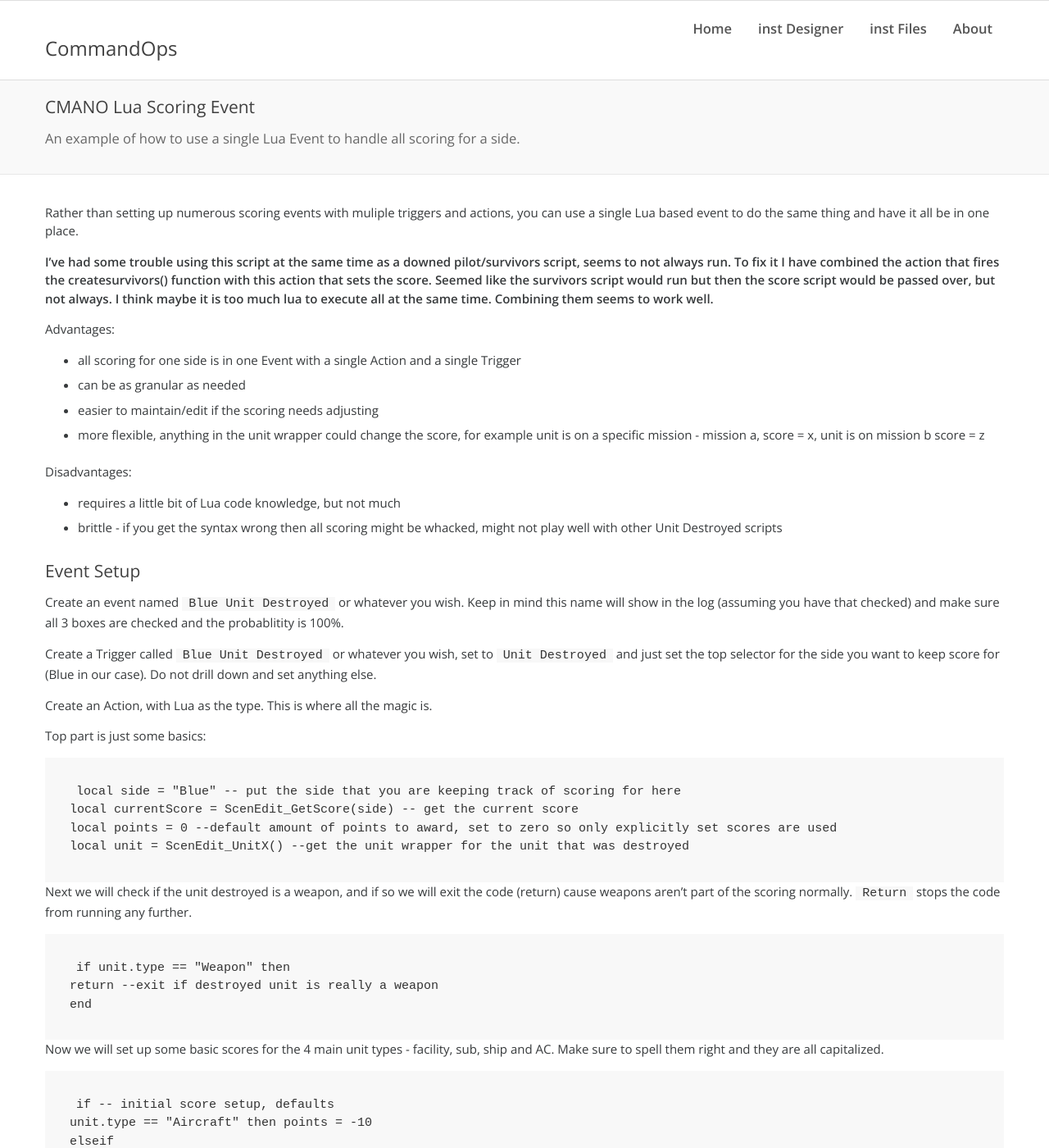
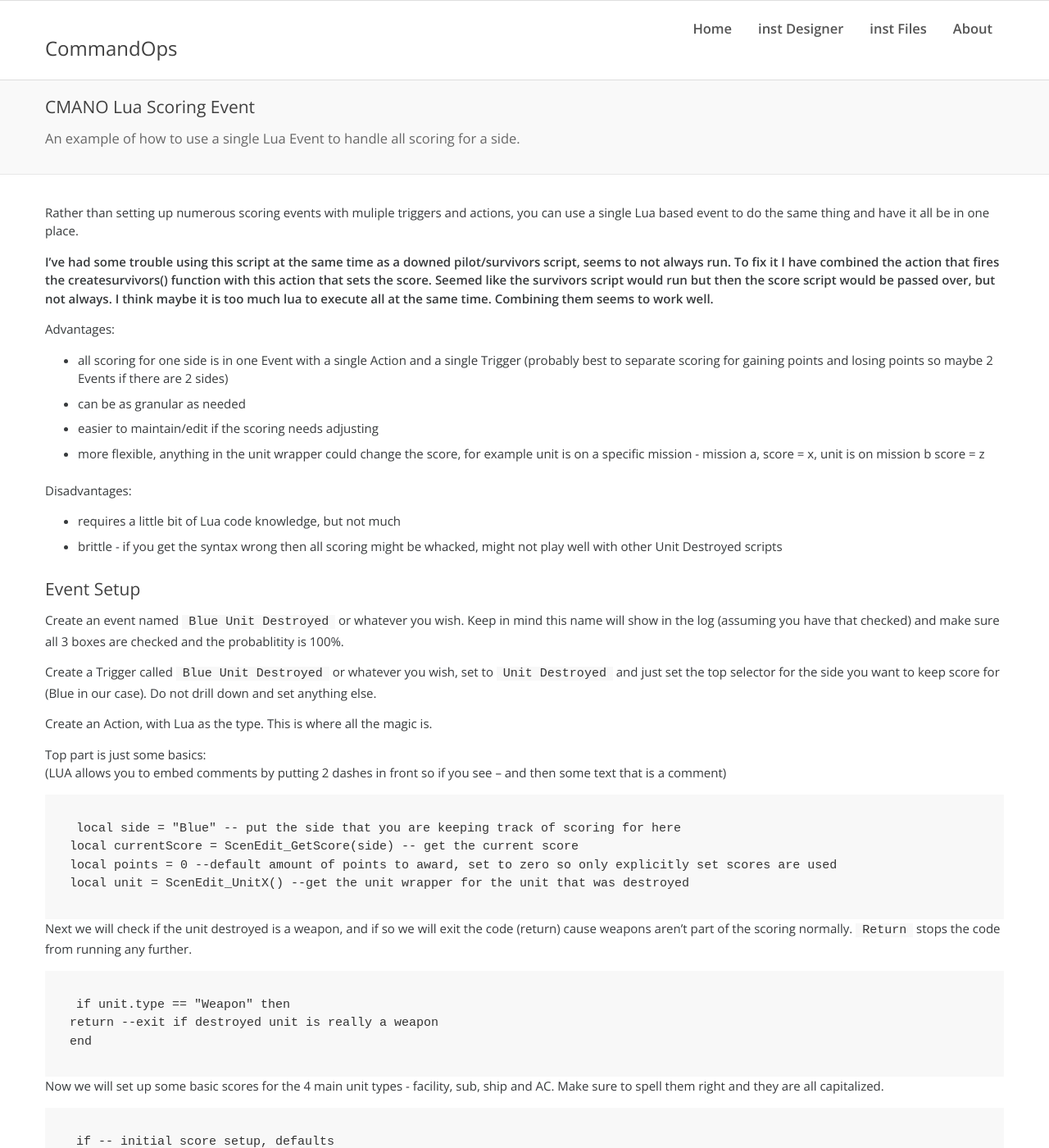
Before and after one commit to commandops/commandops.github.io, a Jekyll site: the page built from posts/lua-scoring-example.md, in a window 1280 px wide and 1400 px high. Shown: the whole window at 82% size. Built offline with Jekyll 4.4.1, drawn with Linux system fonts in a browser that asks for light colours; comment, search, counter and statistics services are not loaded; some of the changed text lies outside the part shown.

Commit message:
Update lua-scoring-example.md

````diff
--- a/posts/lua-scoring-example.md
+++ b/posts/lua-scoring-example.md
@@ -9,7 +9,7 @@
 **I've had some trouble using this script at the same time as a downed pilot/survivors script, seems to not always run. To fix it I have combined the action that fires the createsurvivors() function with this action that sets the score. Seemed like the survivors script would run but then the score script would be passed over, but not always. I think maybe it is too much lua to execute all at the same time. Combining them seems to work well.**
 
 Advantages:
-- all scoring for one side is in one Event with a single Action and a single Trigger
+- all scoring for one side is in one Event with a single Action and a single Trigger (probably best to separate scoring for gaining points and losing points so maybe 2 Events if there are 2 sides)
 - can be as granular as needed
 - easier to maintain/edit if the scoring needs adjusting
 - more flexible, anything in the unit wrapper could change the score, for example unit is on a specific mission - mission a, score = x, unit is on mission b score = z
@@ -28,6 +28,7 @@
 Create an Action, with Lua as the type. This is where all the magic is.
 
 Top part is just some basics:
+(LUA allows you to embed comments by putting 2 dashes in front so if you see -- and then some text that is a comment)
 
 ```
 local side = "Blue" -- put the side that you are keeping track of scoring for here
@@ -58,7 +59,7 @@
 end
 ```
 
-So now if a unit is one of those types, say a Sub, we will override the original value of `points` and set it to something we want like -50. It is a negative amount as we are penalizing the side for losing a unit.
+So now if a unit is one of those types, say a Sub, we will override the original value of `points` (which we just set to 0 at the top) and set it to something we want like -50. It is a negative amount as we are penalizing the side for losing a unit.
 
 Next we can drill down as much as we want, this next section is using the unit.subtype to bunch some things up - so if there are 4 ddgs in the scen, and all will incur the same penalty we can set that by using the 3203 subtype. If there are multuple subtypes that will have the same amount of points we can chain them together with an `or` statement.
 
@@ -109,7 +110,7 @@
 ScenEdit_SetScore(side, currentScore, unit.name.. " ("..unit.classname.." Sub Type: "..unit.subtype.." ) Destroyed - Points:  "..points)
 ```
 
-The SetScore function takes in 2 or 3 arguments, the 3rd one is optional - the reason for the score change, above I have that showing some extra info about the unit causing the score change.
+The SetScore function takes in 2 or 3 arguments, the 3rd one is optional (the reason for the score change) above I have that showing some extra info about the unit causing the score change.
 
 The print function is not required, but will show in the luahistory log which is quite handy.
 
@@ -168,7 +169,7 @@
 ScenEdit_SetScore(side, currentScore, unit.name.. " ("..unit.classname.." Sub Type: "..unit.subtype.." ) Destroyed - Points:  "..points)
 ```
 
-Here is another example, smaller scenario with less units to worry about (no ships or subs).
+Here is another example (Scenario: 1,2 52), smaller scenario with less units to worry about (no ships or subs).
 This is the Blue side points for losing units:
 
 ```
````
